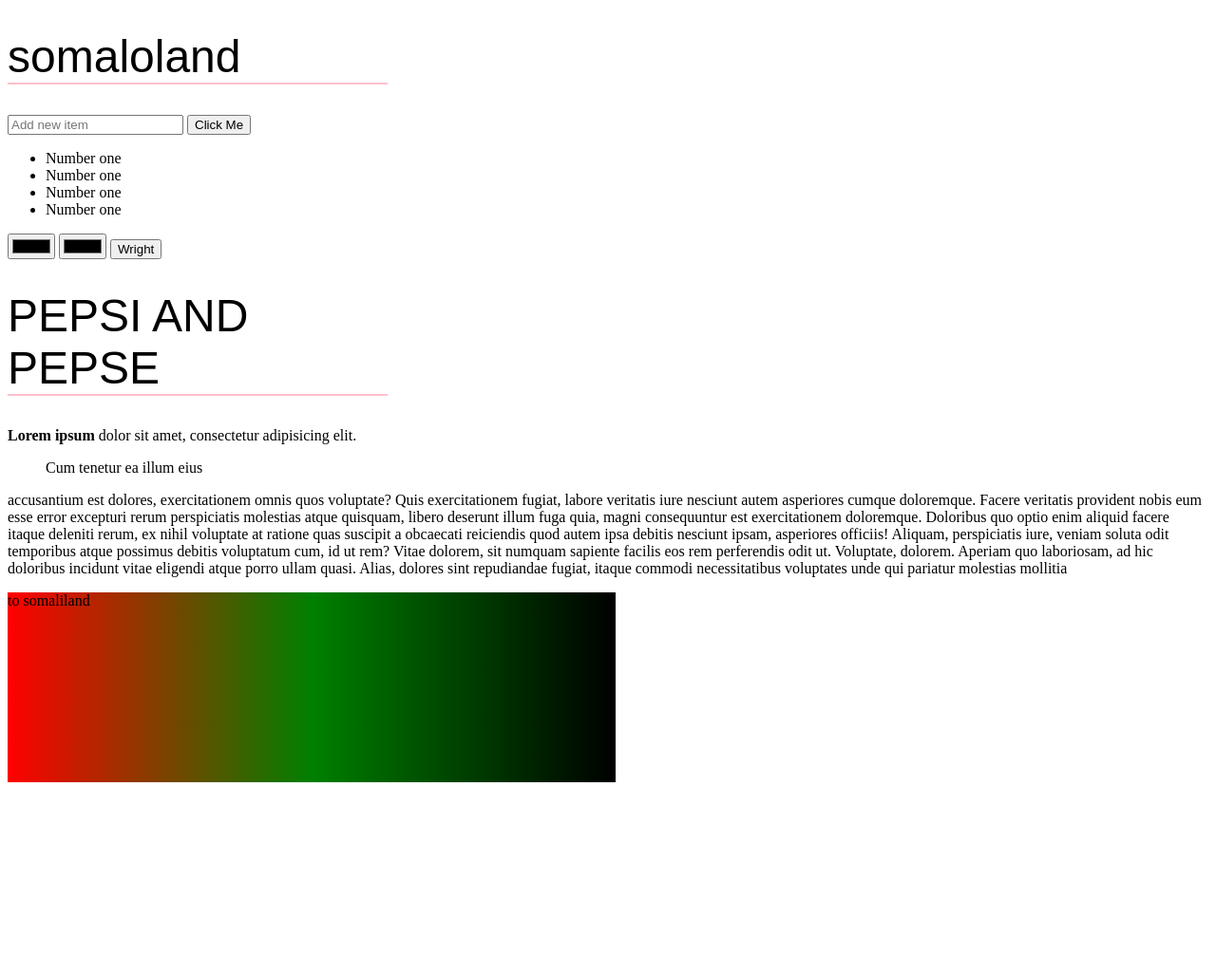
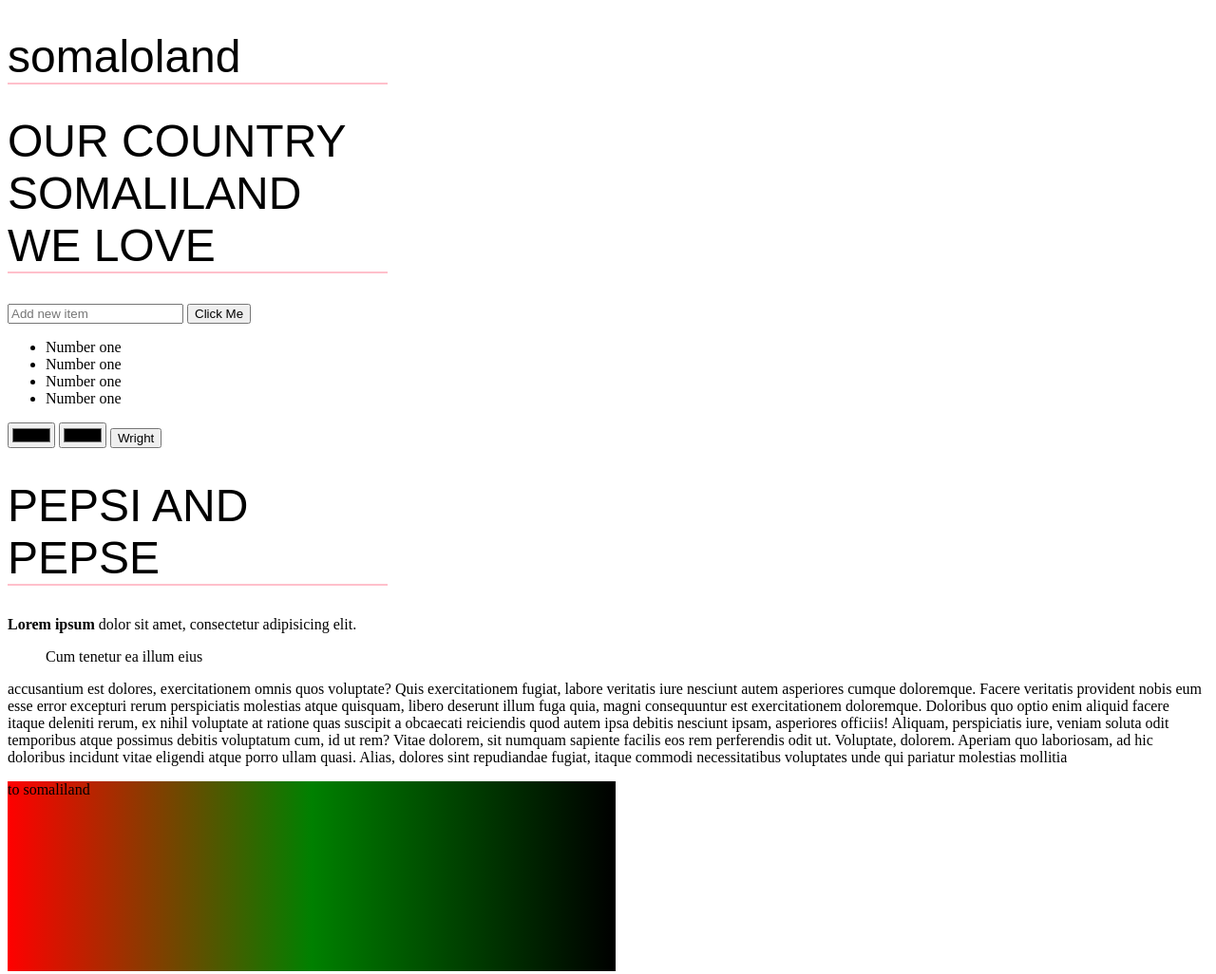
Before and after one commit to AbdirahmanMohamedAbdikarin/marcy, a plain HTML site: page index.html in a window 1280 px wide. Shown: the whole page at 95% size. Before the commit the page ends 832 px from the top, so only its background shows below. Drawn offline with Linux system fonts and the light colour scheme.

Commit message:
our word todey is we love

```diff
--- a/index.html
+++ b/index.html
@@ -9,6 +9,7 @@
 </head>
 <body>
     <h1>somaloland</h1>
+    <h1>OUR COUNTRY SOMALILAND WE LOVE </h1>
     <input type="text" id="usertext" placeholder="Add new item">
     <button id="btnclick">Click Me</button>
 <ul id="ullist" type="bullet">
```
